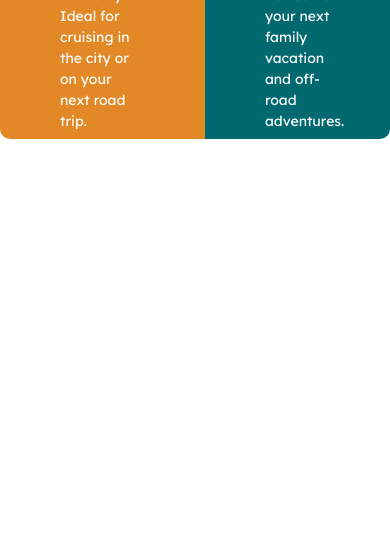
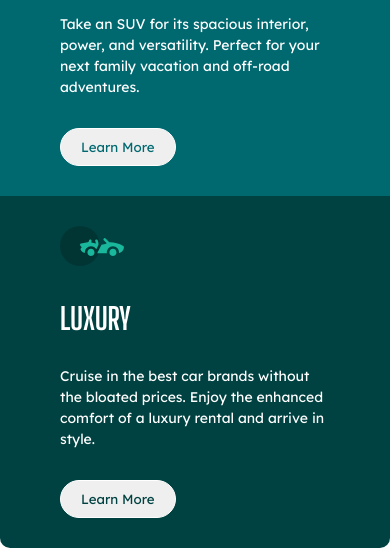
Before and after one commit to Tweetbright/3-column-preview-card-component---FronendMentor, a plain HTML site: page index.html in a window 390 px wide. Shown: the part 508-1056 px from the top of the page. Before the commit the page ends 844 px from the top, so only its background shows below. Drawn offline with Linux system fonts and the light colour scheme.

Commit message:
Added media queries to the css files

```diff
--- a/styles.css
+++ b/styles.css
@@ -23,7 +23,7 @@ section{
     width: 850px;
     display: flex;
     flex-direction: row;
-    height: 450px;
+    height: auto;
     overflow: hidden;
 
 }
@@ -77,3 +77,14 @@ button {
 #card3 button {
     color: hsl(179, 100%, 13%);
 }
+
+@media screen and (max-width:650px) {
+    body{
+    overflow: scroll;
+    height: fit-content;
+    }
+
+    section {
+        flex-direction: column;
+    }
+}
```
